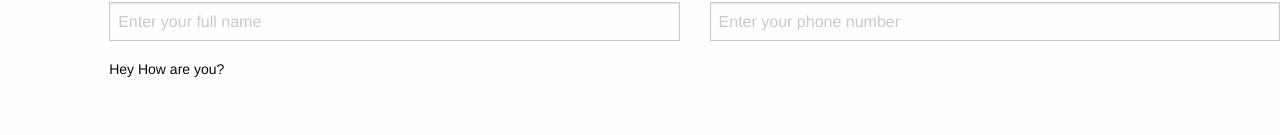
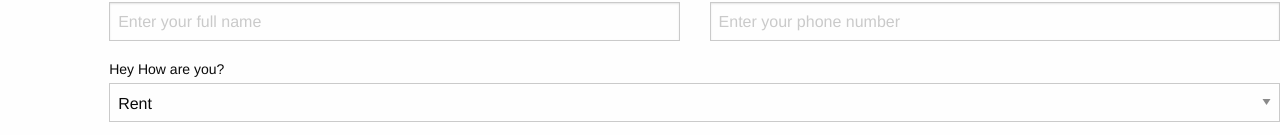
Before and after one commit to caroltheuri/vuejsapp, a Vue app: page / in a window 1280 px wide. Shown: the part 871-1006 px from the top of the page. Before the commit the page ends 954 px from the top, so only its background shows below. Built offline with nearby package versions, Linux system fonts and the light colour scheme.

Commit message:
implementation of dynamic components

```diff
--- a/src/components/new.vue
+++ b/src/components/new.vue
@@ -25,6 +25,12 @@
         <forminput>
      <div slot="formdetails"></div>
         </forminput>
+        <keep-alive>
+            <component :is="currentView">
+
+            </component>
+        </keep-alive>
+
     </div>
 </template>
 
@@ -34,12 +40,13 @@
     import images from './images'
     import category from './category'
     import forminput from './forminput'
+    import selection from './selection'
 
     export default {
 
         data() {
             return {
-
+currentView:'selection',
             }
         },
 
@@ -53,6 +60,7 @@
             images,
             category,
             forminput,
+            selection,
         },
 
 
--- /dev/null
+++ b/src/components/selection.vue
@@ -0,0 +1,39 @@
+<template>
+    <div>
+        <div class="grid-x grid-margin-x">
+            <div class="large-1 cell"></div>
+            <div class="auto cell">
+                <select v-model="selected" id="options">
+                    <option v-for="choice in choices" v-bind:value="choice.value">
+                        {{choice.number}}
+                    </option>
+                </select>
+    </div>
+        </div>
+    </div>
+</template>
+<script>
+    export default{
+        name: 'selection',
+        data(){
+            return{
+                display: true,
+                selected: "1",
+                choices: [{
+                    number: 'Rent',
+                    value: '1'
+
+                },
+                    {
+                        number: 'Ownership',
+                        value: '2'
+                    },
+                    {
+                        number: 'Investment',
+                        value: '3'
+                    }
+                ]
+            }
+        }
+    }
+</script>
```
